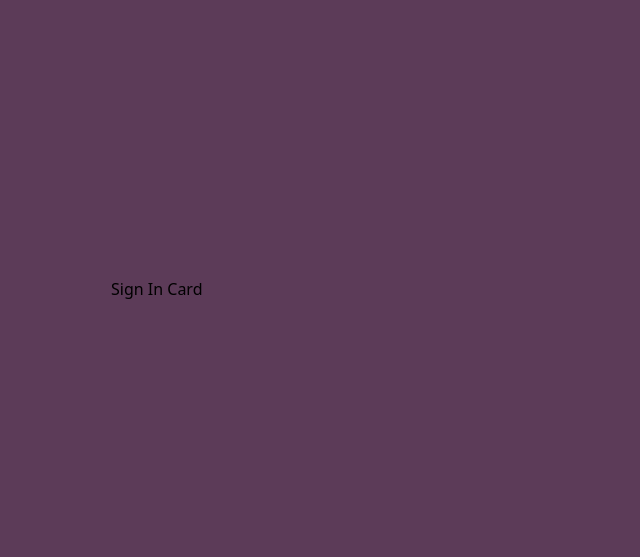
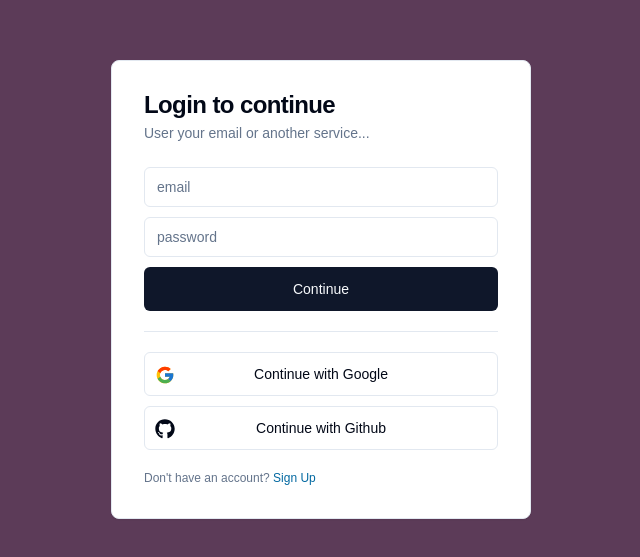
Before and after one commit to ionztorm/slack-clone, a Next.js app: page / in a window 1280 px wide. Shown: the part 111-668 px from the top of the page, without its empty margins (319-959 px from the left). Built offline with nearby package versions, Linux system fonts and the light colour scheme.

Commit message:
build sign-up and sign-in pages

```diff
--- a/src/app/globals.css
+++ b/src/app/globals.css
@@ -8,7 +8,7 @@ body,
   height: 100%;
 }
 
-/* :root {
+:root {
   --background: #ffffff;
   --foreground: #171717;
 }
@@ -97,4 +97,4 @@ body {
   body {
     @apply bg-background text-foreground;
   }
-} */
+}
--- a/src/features/auth/components/auth-screen.tsx
+++ b/src/features/auth/components/auth-screen.tsx
@@ -11,7 +11,11 @@ export const AuthScreen = () => {
   return (
     <div className="h-full flex items-center justify-center bg-[#5C3B58]">
       <div className="md:h-auto md:w-[420px]">
-        {state === "signIn" ? <SignInCard /> : <SignUpCard />}
+        {state === "signIn" ? (
+          <SignInCard setState={setState} />
+        ) : (
+          <SignUpCard setState={setState} />
+        )}
       </div>
     </div>
   );
--- a/src/features/auth/components/sign-in-card.tsx
+++ b/src/features/auth/components/sign-in-card.tsx
@@ -1,3 +1,105 @@
-export const SignInCard = () => {
-  return <div>Sign In Card</div>;
+import { Button } from "@/components/ui/button";
+import {
+  Card,
+  CardContent,
+  CardDescription,
+  CardHeader,
+  CardTitle,
+} from "@/components/ui/card";
+import { Input } from "@/components/ui/input";
+import { Separator } from "@/components/ui/separator";
+import { FaGithub } from "react-icons/fa";
+import { FcGoogle } from "react-icons/fc";
+import type { SignInFlow } from "../types";
+import { useState } from "react";
+
+type SignInCardProps = {
+  setState: (state: SignInFlow) => void;
 };
+
+export const SignInCard = ({ setState }: SignInCardProps) => {
+  const [email, setEmail] = useState("");
+  const [password, setPassword] = useState("");
+
+  return (
+    <Card className="w-full h-full p-8">
+      <CardHeader className="px-0 pt-0">
+        <CardTitle>Login to continue</CardTitle>
+        <CardDescription className="">
+          User your email or another service...
+        </CardDescription>
+      </CardHeader>
+      <CardContent className="space-y-5 px-0 pb-0">
+        <form className="space-y-2.5">
+          <Input
+            disabled={false}
+            value={email}
+            onChange={(e) => {
+              setEmail(e.target.value);
+            }}
+            type="email"
+            placeholder="email"
+            required
+          />
+
+          <Input
+            disabled={false}
+            value={password}
+            onChange={(e) => {
+              setPassword(e.target.value);
+            }}
+            type="password"
+            placeholder="password"
+            required
+          />
+          <Button type="submit" className="w-full" size="lg" disabled={false}>
+            Continue
+          </Button>
+        </form>
+        <Separator />
+        <div className="flex flex-col gap-y-2.5">
+          <Button
+            disabled={false}
+            onClick={() => {}}
+            variant="outline"
+            size="lg"
+            className="w-full relative"
+          >
+            <FcGoogle className="size-5 absolute top-3 left-2.5" />
+            Continue with Google
+          </Button>
+
+          <Button
+            disabled={false}
+            onClick={() => {}}
+            variant="outline"
+            size="lg"
+            className="w-full relative"
+          >
+            <FaGithub className="size-5 absolute top-3 left-2.5" />
+            Continue with Github
+          </Button>
+        </div>
+        <p className="text-xs text-muted-foreground">
+          Don&apos;t have an account?{" "}
+          {/* <span
+            onClick={() => setState("signUp")}
+            onKeyUp={() => setState("signUp")} // Added keyboard event for accessibility
+            role="button" // Added role for better semantics
+            tabIndex={0} // Made the span focusable
+            className="text-sky-700 hover:underline cursor-pointer"
+          >
+            Sign Up
+          </span> */}
+          <button
+            type="button"
+            onClick={() => setState("signUp")}
+            className="text-sky-700 hover:underline cursor-pointer"
+          >
+            Sign Up
+          </button>
+        </p>
+      </CardContent>
+    </Card>
+  );
+};
--- a/src/features/auth/components/sign-up-card.tsx
+++ b/src/features/auth/components/sign-up-card.tsx
@@ -1,3 +1,116 @@
-export const SignUpCard = () => {
-  return <div>Sign Un Card</div>;
+import { Button } from "@/components/ui/button";
+import {
+  Card,
+  CardContent,
+  CardDescription,
+  CardHeader,
+  CardTitle,
+} from "@/components/ui/card";
+import { Input } from "@/components/ui/input";
+import { Separator } from "@/components/ui/separator";
+import { FaGithub } from "react-icons/fa";
+import { FcGoogle } from "react-icons/fc";
+import type { SignInFlow } from "../types";
+import { useState } from "react";
+
+type SignUpCardProps = {
+  setState: (state: SignInFlow) => void;
 };
+
+export const SignUpCard = ({ setState }: SignUpCardProps) => {
+  const [email, setEmail] = useState("");
+  const [password, setPassword] = useState("");
+  const [confirmPassword, setConfirmPassword] = useState("");
+  return (
+    <Card className="w-full h-full p-8">
+      <CardHeader className="px-0 pt-0">
+        <CardTitle>Sign up to continue</CardTitle>
+        <CardDescription className="">
+          User your email or another service...
+        </CardDescription>
+      </CardHeader>
+      <CardContent className="space-y-5 px-0 pb-0">
+        <form className="space-y-2.5">
+          <Input
+            disabled={false}
+            value={email}
+            onChange={(e) => {
+              setEmail(e.target.value);
+            }}
+            type="email"
+            placeholder="email"
+            required
+          />
+
+          <Input
+            disabled={false}
+            value={password}
+            onChange={(e) => {
+              setPassword(e.target.value);
+            }}
+            type="password"
+            placeholder="password"
+            required
+          />
+          <Input
+            disabled={false}
+            value={confirmPassword}
+            onChange={(e) => {
+              setConfirmPassword(e.target.value);
+            }}
+            type="password"
+            placeholder="confirm password"
+            required
+          />
+
+          <Button type="submit" className="w-full" size="lg" disabled={false}>
+            Continue
+          </Button>
+        </form>
+        <Separator />
+        <div className="flex flex-col gap-y-2.5">
+          <Button
+            disabled={false}
+            onClick={() => {}}
+            variant="outline"
+            size="lg"
+            className="w-full relative"
+          >
+            <FcGoogle className="size-5 absolute top-3 left-2.5" />
+            Continue with Google
+          </Button>
+
+          <Button
+            disabled={false}
+            onClick={() => {}}
+            variant="outline"
+            size="lg"
+            className="w-full relative"
+          >
+            <FaGithub className="size-5 absolute top-3 left-2.5" />
+            Continue with Github
+          </Button>
+        </div>
+        <p className="text-xs text-muted-foreground">
+          Already have an account?{" "}
+          {/* <span
+            onClick={() => setState("signIn")}
+            onKeyUp={(e) => e.key === "Enter" && setState("signIn")} // Added keyboard even
+            className="text-sky-700 hover:underline cursor-pointer"
+            role="button"
+            tabIndex={0} // Makes the span focusable via keyboard
+          >
+            Sign In
+          </span> */}
+          <button
+            type="button"
+            onClick={() => setState("signIn")}
+            className="text-sky-700 hover:underline cursor-pointer"
+          >
+            Sign In
+          </button>
+        </p>
+      </CardContent>
+    </Card>
+  );
+};
```
